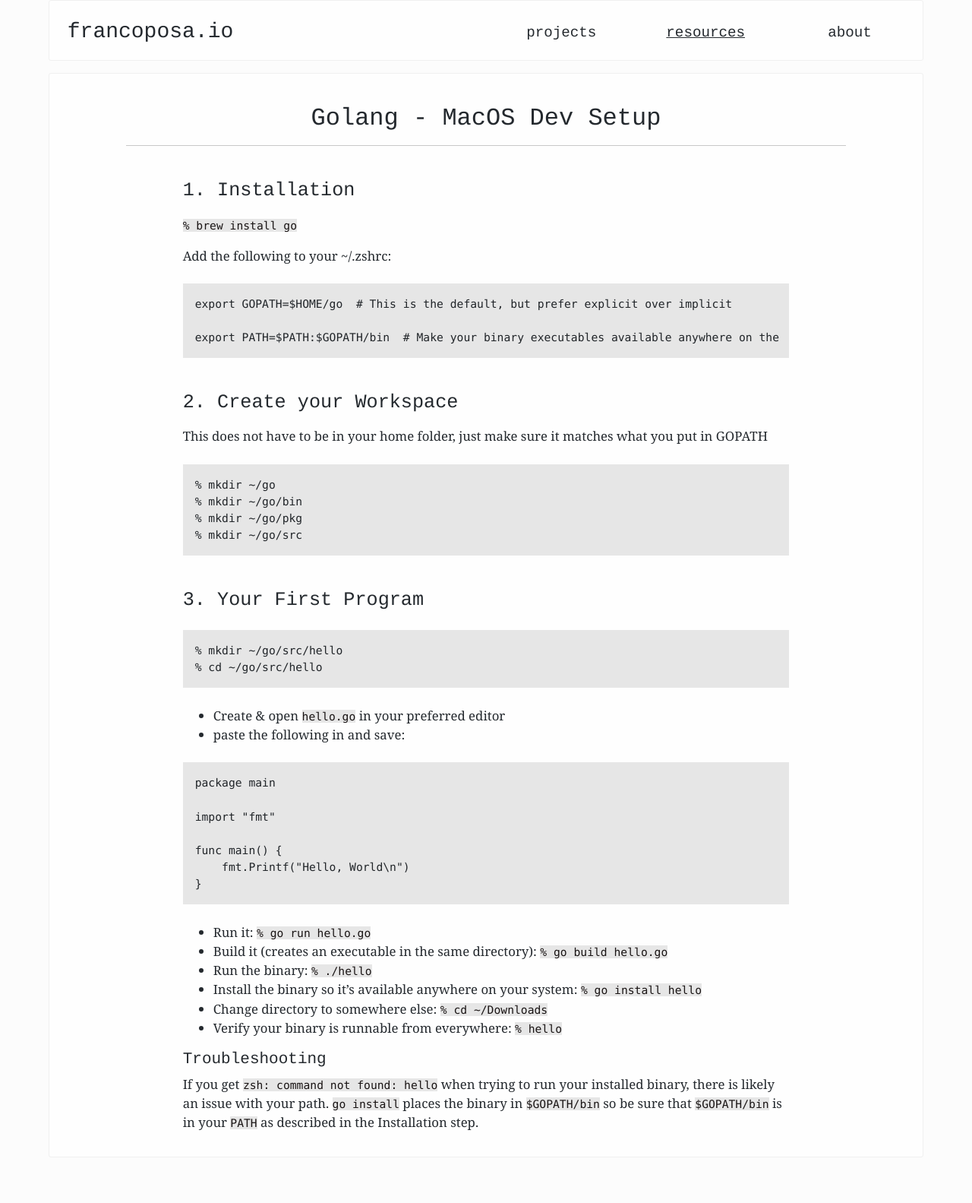
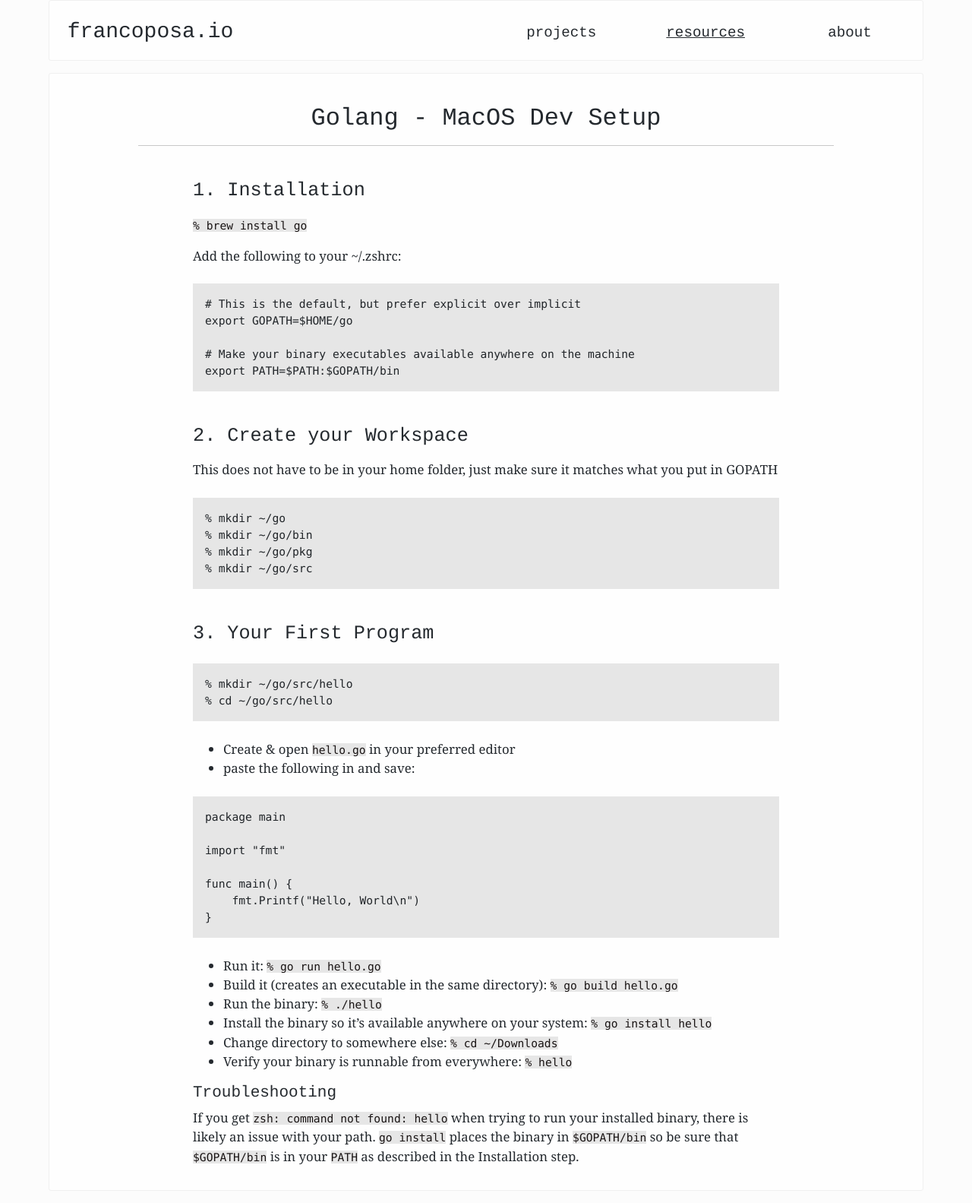
Before and after one commit to francojposa/personal-site, a Jekyll site: the page built from _dev_setup_guides/golang_setup_macos.md, in a window 1280 px wide. Shown: the whole page at 76% size. Built offline with Jekyll 4.4.1, drawn with Linux system fonts in a browser that asks for light colours; before the commit the page ends 1539 px from its top, so only the background shows below that.

Commit message:
Content formatting for mobile

````diff
--- a/_dev_setup_guides/golang_setup_macos.md
+++ b/_dev_setup_guides/golang_setup_macos.md
@@ -11,9 +11,11 @@ order_number: 2
 
 Add the following to your ~/.zshrc:
 ```
-export GOPATH=$HOME/go  # This is the default, but prefer explicit over implicit
+# This is the default, but prefer explicit over implicit
+export GOPATH=$HOME/go
 
-export PATH=$PATH:$GOPATH/bin  # Make your binary executables available anywhere on the machine
+# Make your binary executables available anywhere on the machine
+export PATH=$PATH:$GOPATH/bin
 ```
 ## 2. Create your Workspace
 This does not have to be in your home folder, just make sure it matches what you put in GOPATH
--- a/css/style.css
+++ b/css/style.css
@@ -80,7 +80,7 @@ div > .highlighter-rouge {
 .content {
     font-family: 'Georgia', 'Open Sans', 'Segoe UI', 'Helvetica', 'Arial' ,sans-serif;
     font-size: 1.05rem;
-    padding: 1rem 0rem 1rem 0rem;
+    padding: 1rem 1rem 1rem 1rem;
 }
 .content a {
     text-decoration: underline;
````
